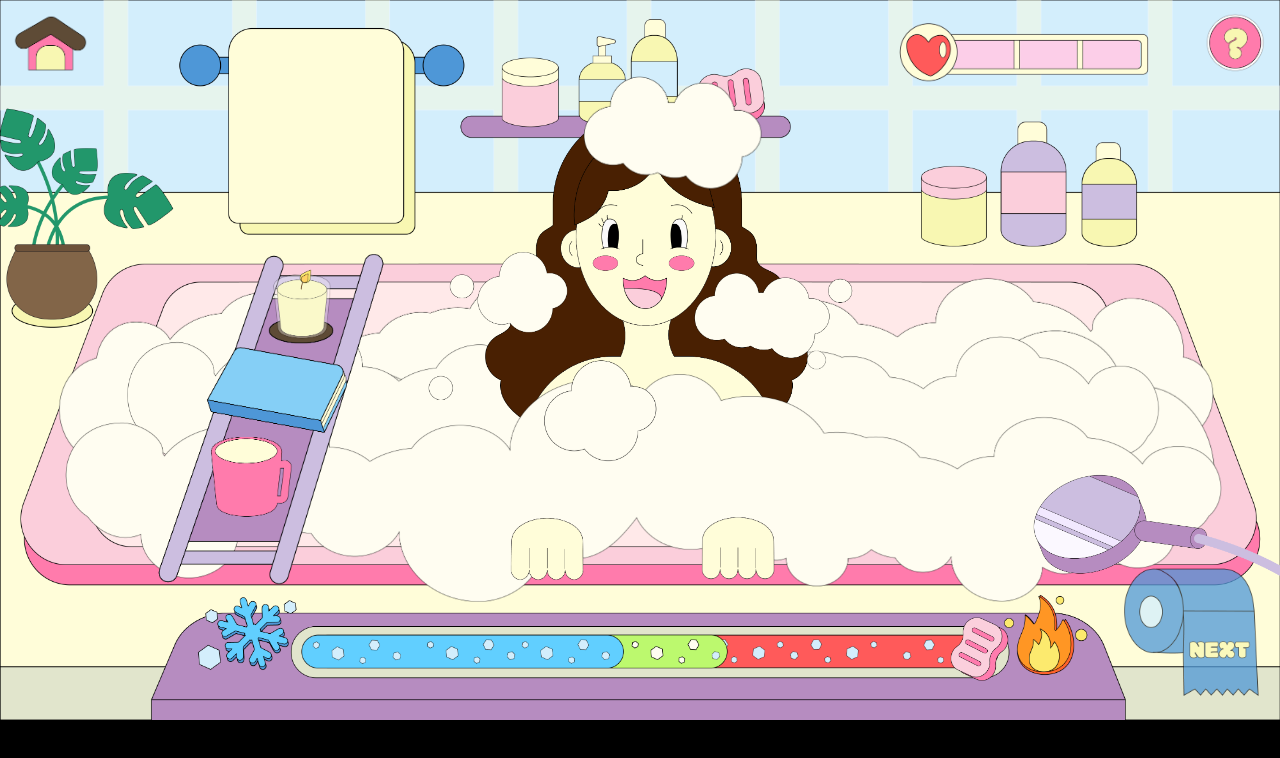
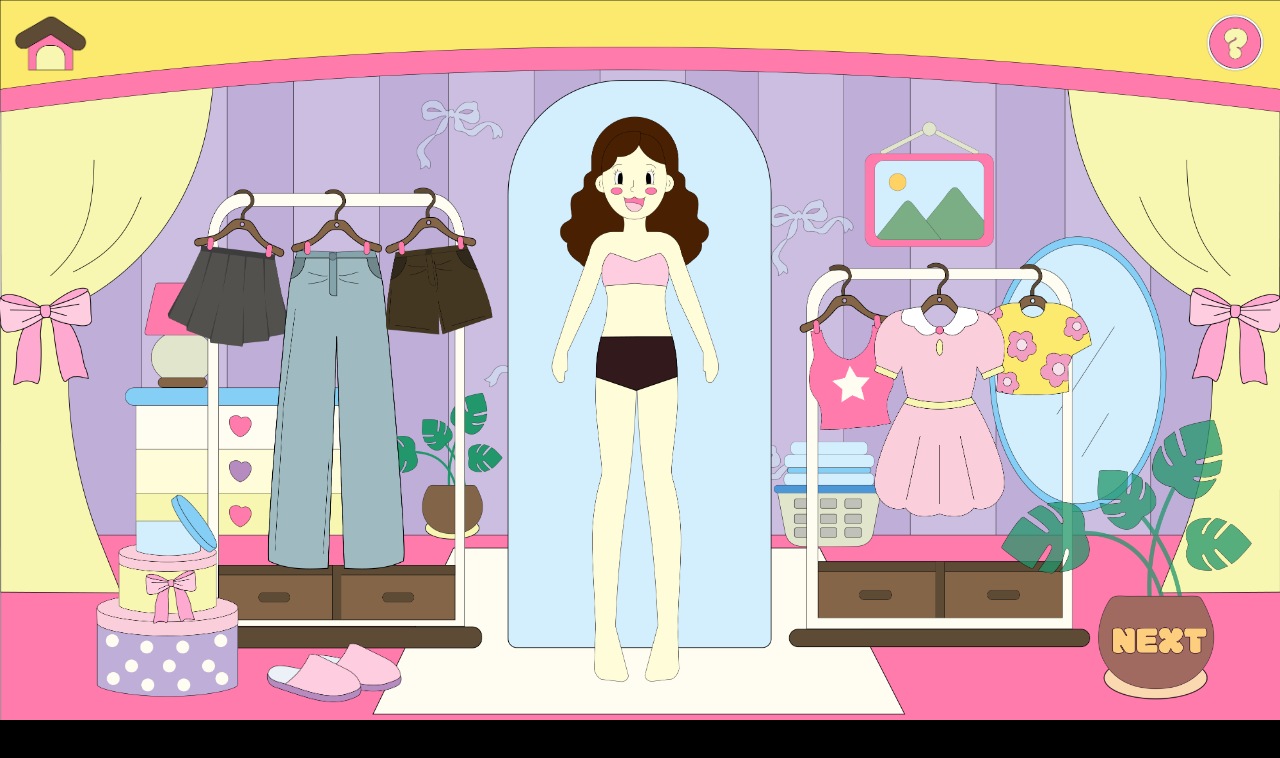
Before and after one commit to assavinda/onelittlepause, a Nuxt app: page / in a window 1280 px wide. Shown: the top 758 px of the page. Built offline with nearby package versions, Linux system fonts and the light colour scheme.

Commit message:
test NuxtImg

```diff
--- a/app.vue
+++ b/app.vue
@@ -72,7 +72,7 @@ provide("preloaded", images);
 //--SCENES MANAGEMENT--
 
 //current scene (state)
-const currentScene = ref('Bath02');
+const currentScene = ref('Bath03');
 
 //set scene function
 function setScene(sceneName) {
--- a/components/scene/Bath/02test.vue
+++ b/components/scene/Bath/02test.vue
@@ -109,13 +109,13 @@
         <div class="absolute flex w-[100%] h-[100%] top-0 left-0 z-[200] justify-center pointer-events-none backdrop-blur-xs transition-all duration-300" :class="isSuccess ? 'opacity-100' : 'opacity-0'">
             <div class="w-full h-full opacity-25"></div>
             <div class="absolute top-0 left-0">
-                <img @transitionend="console.log('lets go')" :src="images['coffee-01-perfect.png']" class="transition-all duration-700" :class="isSuccess ? 'scale-[1]' : 'scale-[3]'">
+                <NuxtImg @transitionend="console.log('lets go')" src="./images/coffee-01/perfect.png" class="transition-all duration-700" :class="isSuccess ? 'scale-[1]' : 'scale-[3]'"/>
             </div>
         </div>
 
         <!-- Next Button -->
         <div @touchstart="isGoingToNext = true" class="absolute top-[78%] left-[87%] w-[12%]" :class="isSuccess ? 'opacity-100 z-[201] next' : 'opacity-75 z-[199] pointer-events-none'">
-            <img :src="images['bath-02-next.png']">
+            <NuxtImg src="./images/bath-02/next.png" quality="80" format="webp"/>
         </div>
 
         <!-- fg fade in -->
--- a/components/scene/Bath/03.vue
+++ b/components/scene/Bath/03.vue
@@ -28,15 +28,14 @@
 
         <!-- Next Button -->
         <div @touchstart="isGoingToNext = true" class="absolute top-[58%] left-[78%] w-[20%]" :class="isSuccess ? 'opacity-100 z-[201] next' : 'opacity-75 z-[199] pointer-events-none'">
-            <img :src="images['bath-01-next.webp']">
+            <NuxtImg src="./images/bath-01/next.webp" quality="80" format="webp"/>
         </div>
     </GeneralContainer>
 </template>
 
 <script setup>
-const images = inject('preloaded')
 const isGoingToNext = ref(false)
-const isSuccess = ref(false)
+// const isSuccess = ref(false)
 </script>
 
 <style scoped>
```
